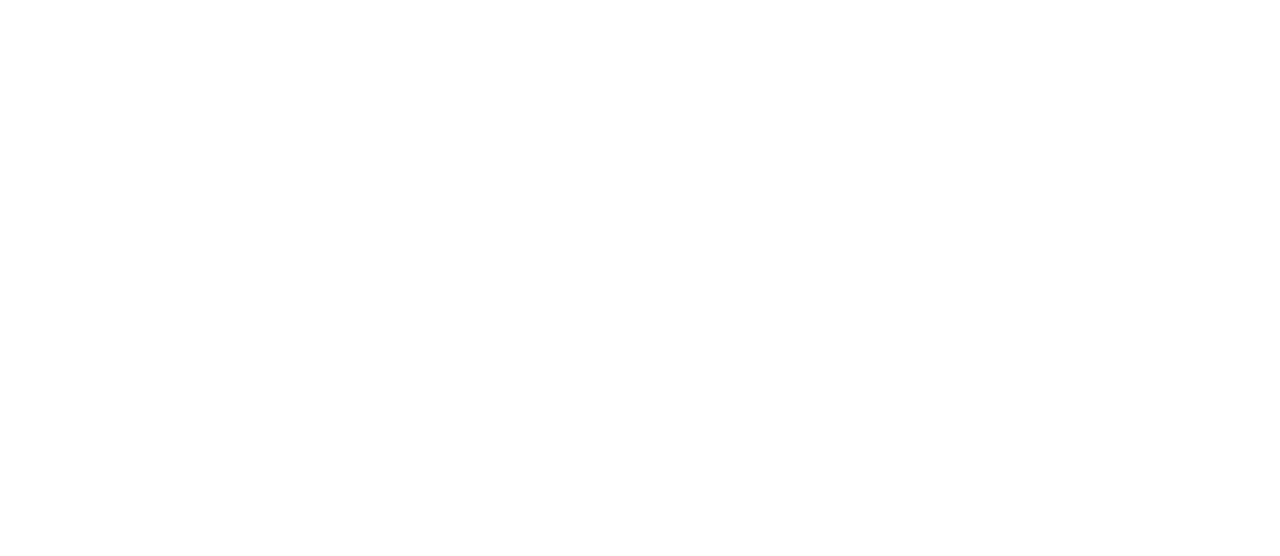
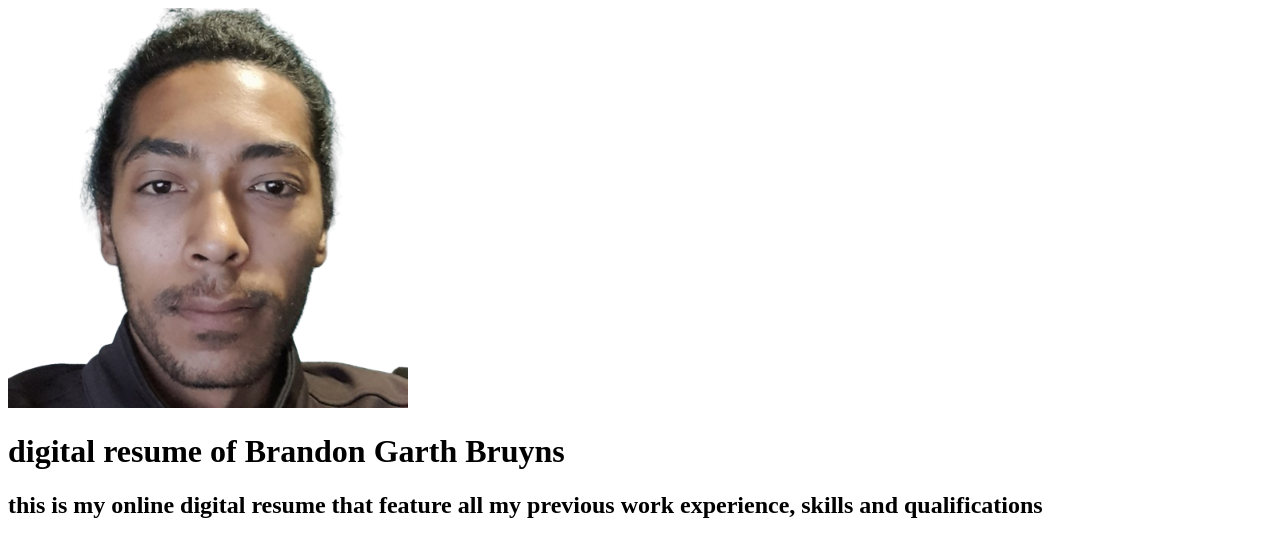
Before and after one commit to Bruyns/BRABRU026_FTC2301_Group-Naeem_BrandonBruyns_ITW09, a plain HTML site: page index.html in a window 1280 px wide. Drawn offline with Linux system fonts and the light colour scheme.

Commit message:
created top-page class as a container. added child classes inside container such as h1 and h2 tags

```diff
--- a/CSS/stylesheet.css
+++ b/CSS/stylesheet.css
@@ -0,0 +1,4 @@
+/*============top of webpage, banner/hero============*/
+.top-page{
+
+}
--- a/index.html
+++ b/index.html
@@ -8,6 +8,19 @@
     <title>Brandon Bruyns Resume</title>
 </head>
 <body>
+    <!-- top of webpage, banner/hero  -->
+    <div class="top-page">
+        <div class="cover-img">
+            <img src="/images/brandon-slack-profile-image-removebg-preview.png" alt="brandon-slack-profile-picture" width="400px" height="400px">
+        </div>
+        <div class="header">
+            <h1>digital resume of Brandon Garth Bruyns</h1>
+        </div>
+        <div class="introduction">
+            <h2>this is my online digital resume that feature all my previous work experience, skills and qualifications</h2>
+        </div>
+
+    </div>
 
 
 
```
Also changed, not shown: images/brandon-slack-profile-image-removebg-preview.png (added).
